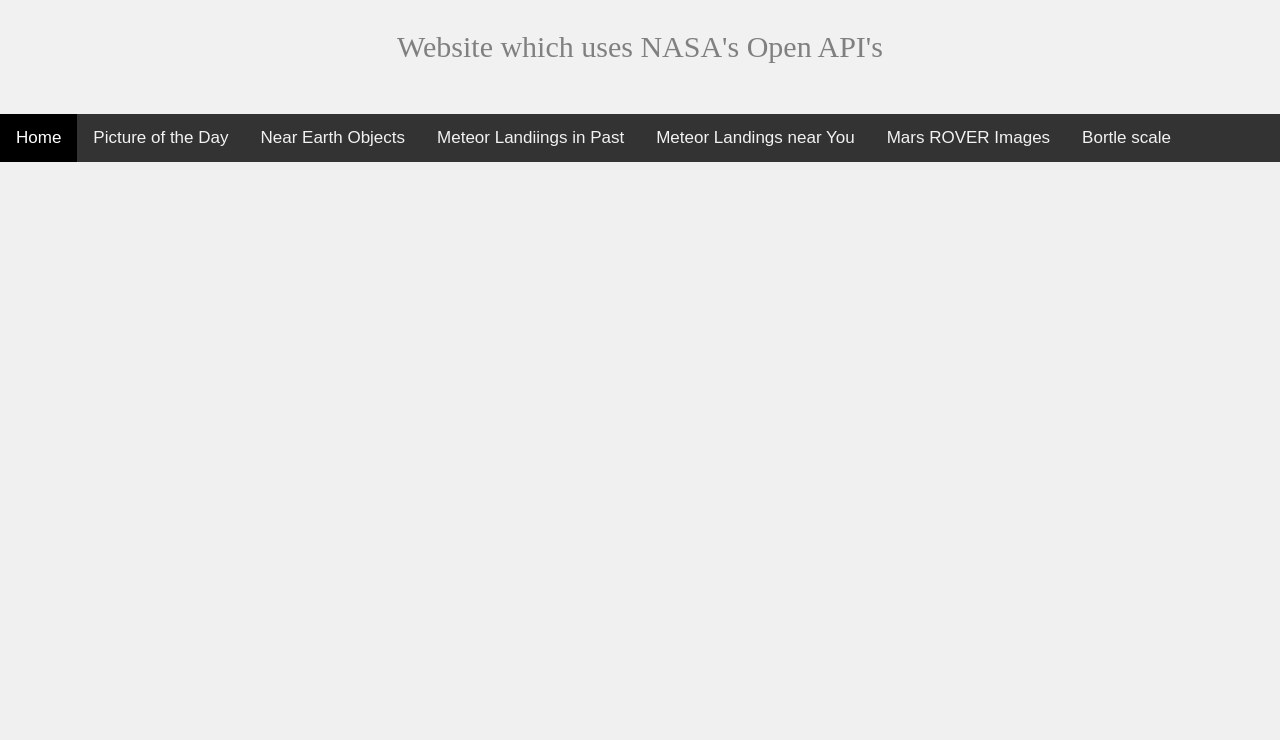
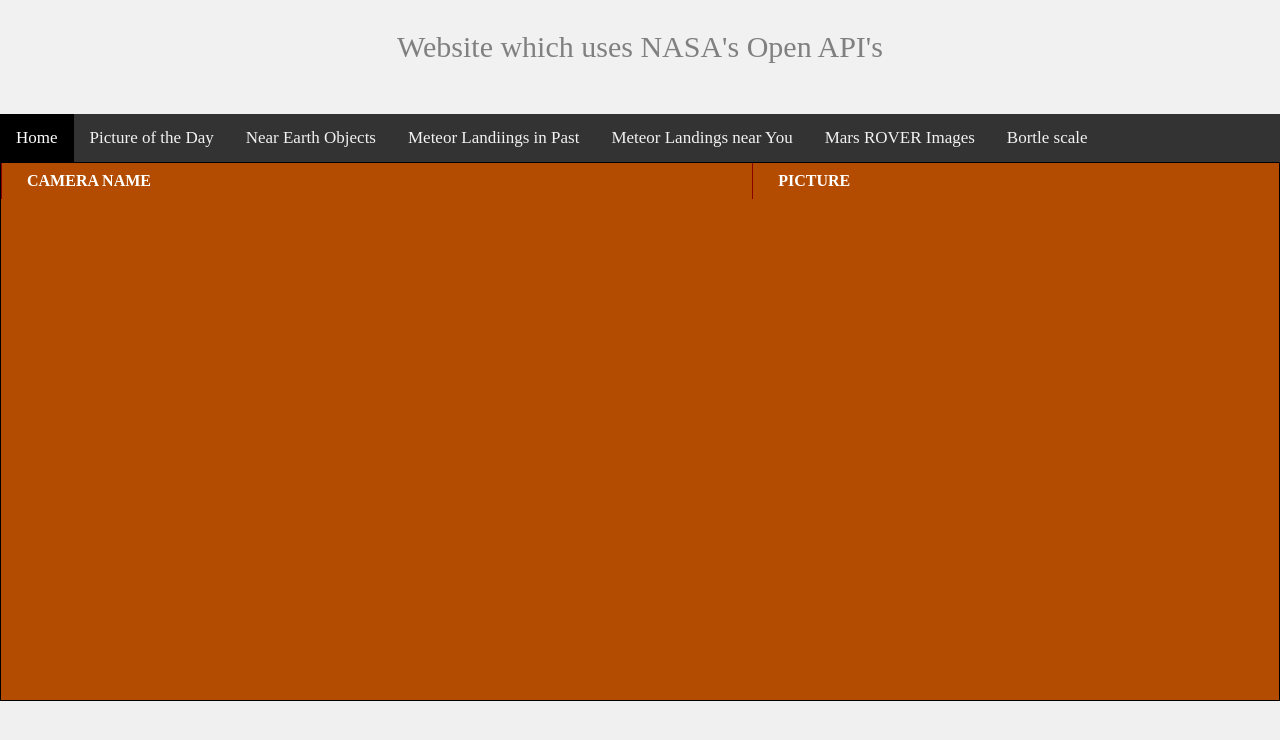
Before and after one commit to albertbolt1/iplabproject, a Django app: template nasa/templates/nasa/getroverpics.html in a window 1280 px wide. Shown: the top 740 px of the page. Run offline with Django 3.2, Linux system fonts and the light colour scheme; the template is opened without the code that fills it, so the values that code supplies are empty.

Commit message:
some commit

```diff
--- a/nasa/templates/nasa/getroverpics.html
+++ b/nasa/templates/nasa/getroverpics.html
@@ -3,10 +3,49 @@
 <head>
     <meta name="viewport" content="width=device-width, initial-scale=1">
 <style>
-body {
-  margin: 0;
-  font-size: 28px;
-  font-family: Arial, Helvetica, sans-serif;
+
+.grid {
+position: relative;
+border: 1px solid #000;
+padding-top: 37px;
+background: #B34C00;
+width:100%;
+}
+.grid-container {
+overflow-y: auto;
+height:500px;
+}
+table {
+border-spacing: 0;
+width:100%;
+}
+td + td {
+border-left:1px solid #000;
+}
+td, th {
+border-bottom:1px solid #000;
+background: #fff;
+color: #000;
+padding: 10px 25px;
+}
+th {
+height: 0;
+line-height: 0;
+padding-top: 0;
+padding-bottom: 0;
+color: transparent;
+border: none;
+white-space: nowrap;
+}
+th div{
+position: absolute;
+background: transparent;
+color: #fff;
+padding: 9px 25px;
+top: 0;
+margin-left: -25px;
+line-height: normal;
+border-left: 1px solid #800;
 }
 
 .header {
@@ -137,6 +176,8 @@ button.sn {
   padding: 15px;
   font-size: 10px;
 }
+
+
 </style>
 	<title></title>
 </head>
@@ -178,9 +219,15 @@ function myFunction() {
 }
 </script>
 
-
+<div class="grid">
+  <div class="grid-container">
 <table class="table">
-
+                      <thead>
+<tr class="header">
+<th>CAMERA NAME<div>CAMERA NAME</div></th>
+<th>PICTURE<div>PICTURE</div></th>
+</tr>
+</thead>
                         <tbody>
                         {% for i in data %}
                             <tr>
@@ -191,5 +238,7 @@ function myFunction() {
                         {% endfor %}
                         </tbody>
            </table>
+</div>
+</div>
 </body>
 </html>
--- a/nasa/templates/nasa/optionspage.html
+++ b/nasa/templates/nasa/optionspage.html
@@ -192,7 +192,7 @@ button.sn {
 
 </div>
 
-<div class="footer"> <strong>All rights reserved by Teja And Rafi ©</strong>.</div>
+<div class="footer"> <strong>All rights reserved by Rafi And Teja ©</strong>.</div>
 <script>
 window.onscroll = function() {myFunction()};
 
```
